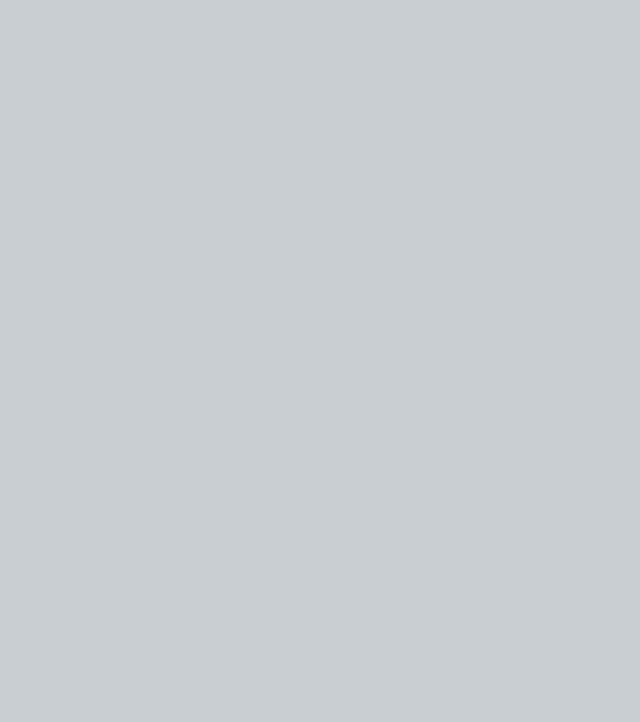
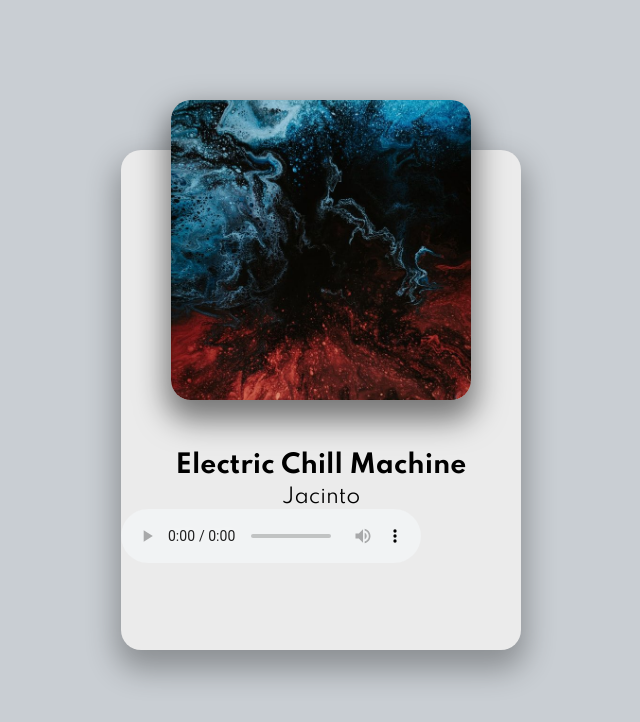
Before and after one commit to makadown/music-player, a plain HTML site: page index.html in a window 1280 px wide. Shown: the whole page, without its empty margins (319-959 px from the left). Drawn offline with Linux system fonts and the light colour scheme.

Commit message:
Configurando html y css

```diff
--- a/index.html
+++ b/index.html
@@ -9,7 +9,16 @@
     <link rel="stylesheet" href="style.css">
 </head>
 <body>
+    <div class="player-container">
+        <!-- Song -->
+        <div class="img-container">
+            <img src="img/jacinto-1.jpg" alt="">
+        </div>
+        <h2 id="title">Electric Chill Machine</h2>
+        <h3 id="artist">Jacinto</h3>
+        <audio src="music/jacinto-1.mp3" controls></audio>
+    </div>
     <!-- Script -->
-    <script src="script.js"></script>
+    <script src="script.js" alt="Album art"></script>
 </body>
 </html>
--- a/style.css
+++ b/style.css
@@ -1,4 +1,5 @@
 /* Images created by: https://unsplash.com/@pawel_czerwinski */
+@import url('https://fonts.googleapis.com/css2?family=Spartan:wght@400;700&display=swap');
 
 html {
   box-sizing: border-box;
@@ -11,19 +12,33 @@ body {
   display: flex;
   justify-content: center;
   align-items: center;
-
+  font-family: Spartan, sans-serif;
   font-size: 12px;
 }
 
-
+.player-container {
+  height: 500px;
+  width: 400px;
+  background-color: #ebebeb;
+  border-radius: 20px;
+  box-shadow: 0 15px 30px 5px rgba(0, 0, 0, 0.3);
+}
 
 .img-container {
-
+  height: 300px;
+  width: 300px;
   position: relative;
   top: -50px;
   left: 50px;
 }
 
+.img-container img {
+  height: 100%;
+  width: 100%;
+  object-fit: cover;
+  border-radius: 20px;
+  box-shadow: 0 15px 30px 5px rgba(0, 0, 0, 0.5);
+}
 
 h2 {
   font-size: 25px;
@@ -90,7 +105,10 @@ h3 {
 /* Media Query: iPhone (Vertical) */
 @media screen and (max-width: 376px) {
 
+  .player-container {
+    width: 95vw;
 
+  }
   .img-container {
     left: 29px;
   }
```
